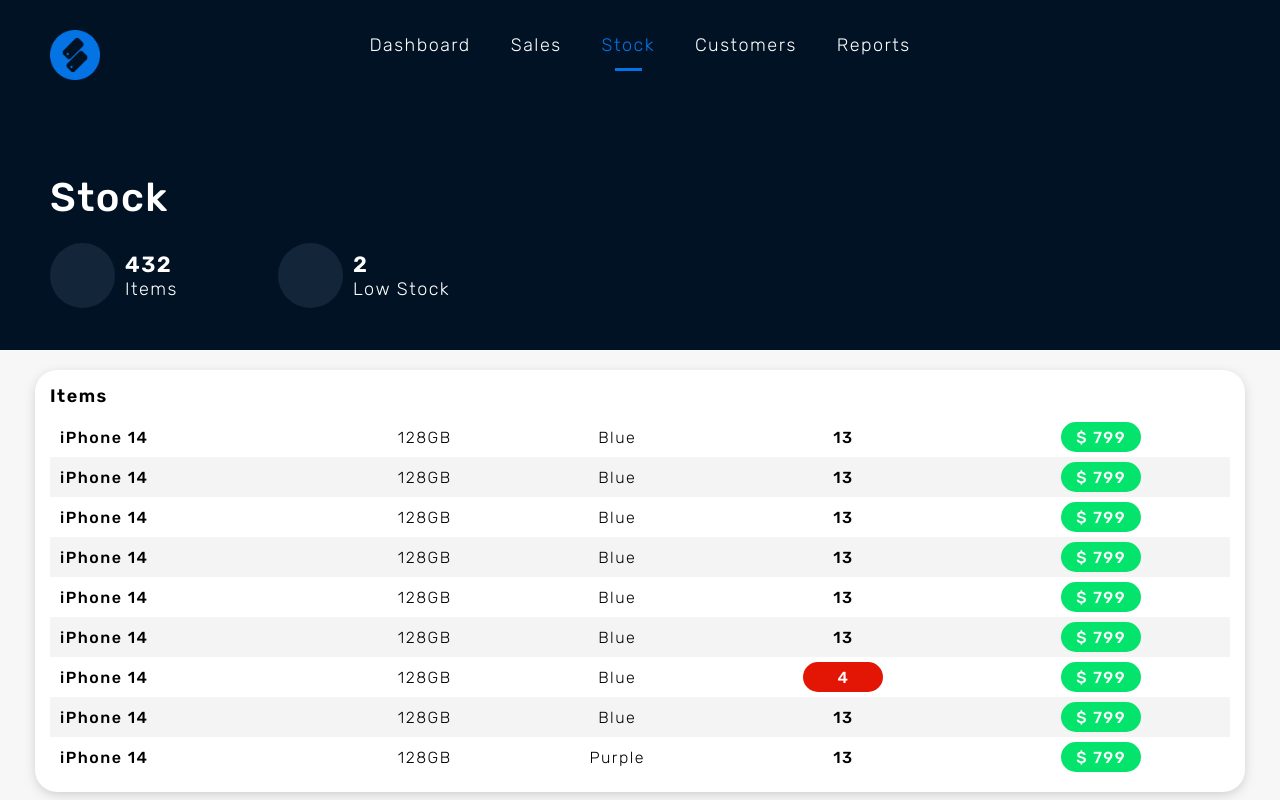
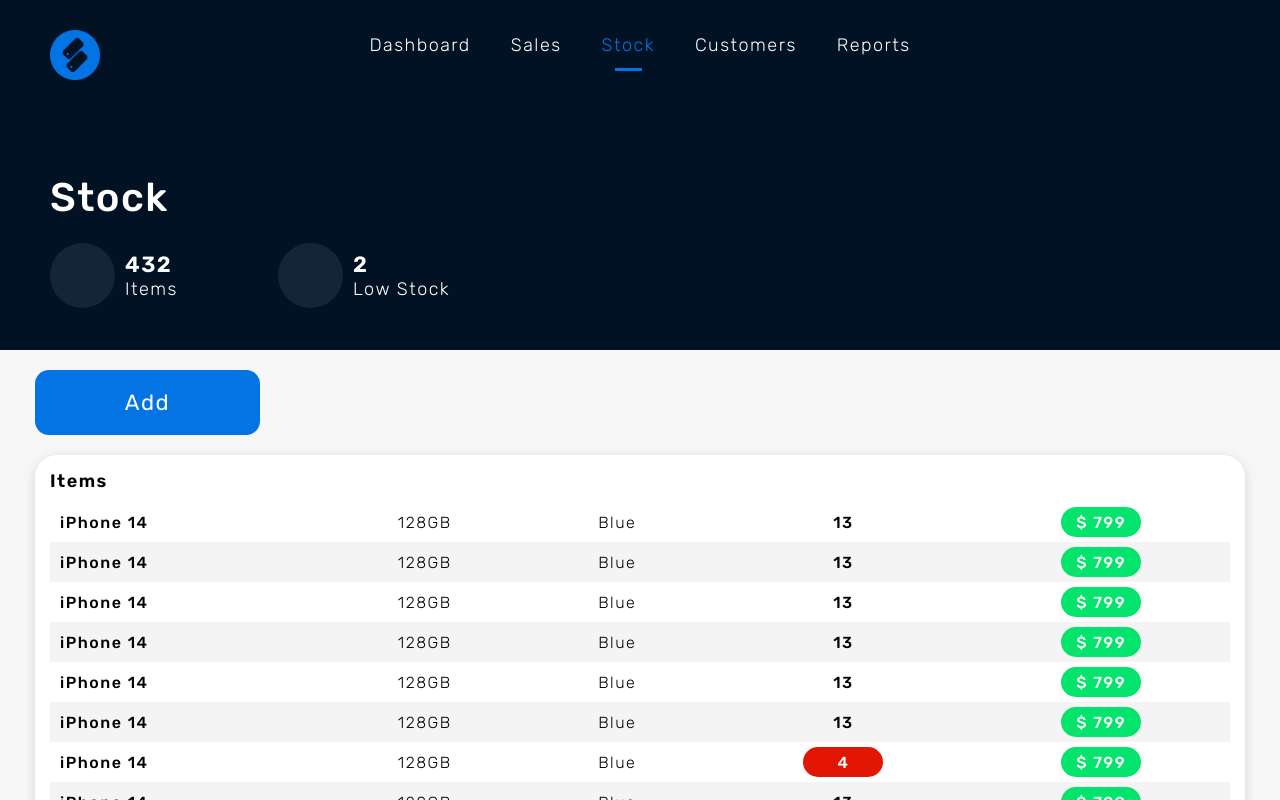
Before and after one commit to EdsonnOliveira/shricell, a Next.js app: page /stock in a window 1280 px wide. Built offline with nearby package versions, Linux system fonts and the light colour scheme.

Commit message:
Added Add Button

```diff
--- a/src/pages/stock/index.tsx
+++ b/src/pages/stock/index.tsx
@@ -61,7 +61,15 @@
                         }
                     },
             ],
-            onClick: () => router.push('/stock/details')
+            onClick: () => {
+                router.push({
+                    pathname: '/stock/details',
+                    query: {
+                        isEdit: true,
+                        stockName: 'iPhone 14 Pro Max'
+                    }}
+                )
+            }
         },
         {
             td: [
@@ -366,6 +374,7 @@
 
     return (
         <View
+            router={router}
             latestSales={latestSales}
             itemsPreview={itemsPreview}
         />
--- a/src/pages/stock/models.tsx
+++ b/src/pages/stock/models.tsx
@@ -1,7 +1,9 @@
 import { HeaderItemsPreview } from "@atomic/constants/header";
+import { NextRouter } from "next/router";
 import { TR } from "~/atomic/constants/table";
 
 export interface ViewProps {
+    router: NextRouter;
     latestSales: TR[];
     itemsPreview: HeaderItemsPreview[]
 }
--- a/src/pages/stock/view.tsx
+++ b/src/pages/stock/view.tsx
@@ -4,11 +4,15 @@
 import Header from "@atomic/organisms/header";
 import BoxShadow from "@atomic/atoms/boxShadow";
 import BoxCommon from "@atomic/atoms/boxCommon";
+import Button from "@atomic/atoms/button";
 import Table from "@atomic/mocelules/table";
+
+import useMediaQuery from "@hooks/useMediaQuery";
 
 import { ViewProps } from "./models";
 
 const View: React.FC<ViewProps> = ({
+    router,
     latestSales,
     itemsPreview
 }) => (
@@ -20,7 +24,13 @@
         <main className="main">
             <BoxCommon
                 flex={1}
+                gap='20px'
             >
+                <Button
+                    text='Add'
+                    type={useMediaQuery('(max-width: 1000px)') ? 'primaryLarge' : 'primaryMedium'}
+                    onClick={() => router.push('/stock/details')}
+                />
                 <BoxShadow title='Items' size={{ width: '100%', height: 'max-content' }}>
                     <Table
                         tr={latestSales}
```
